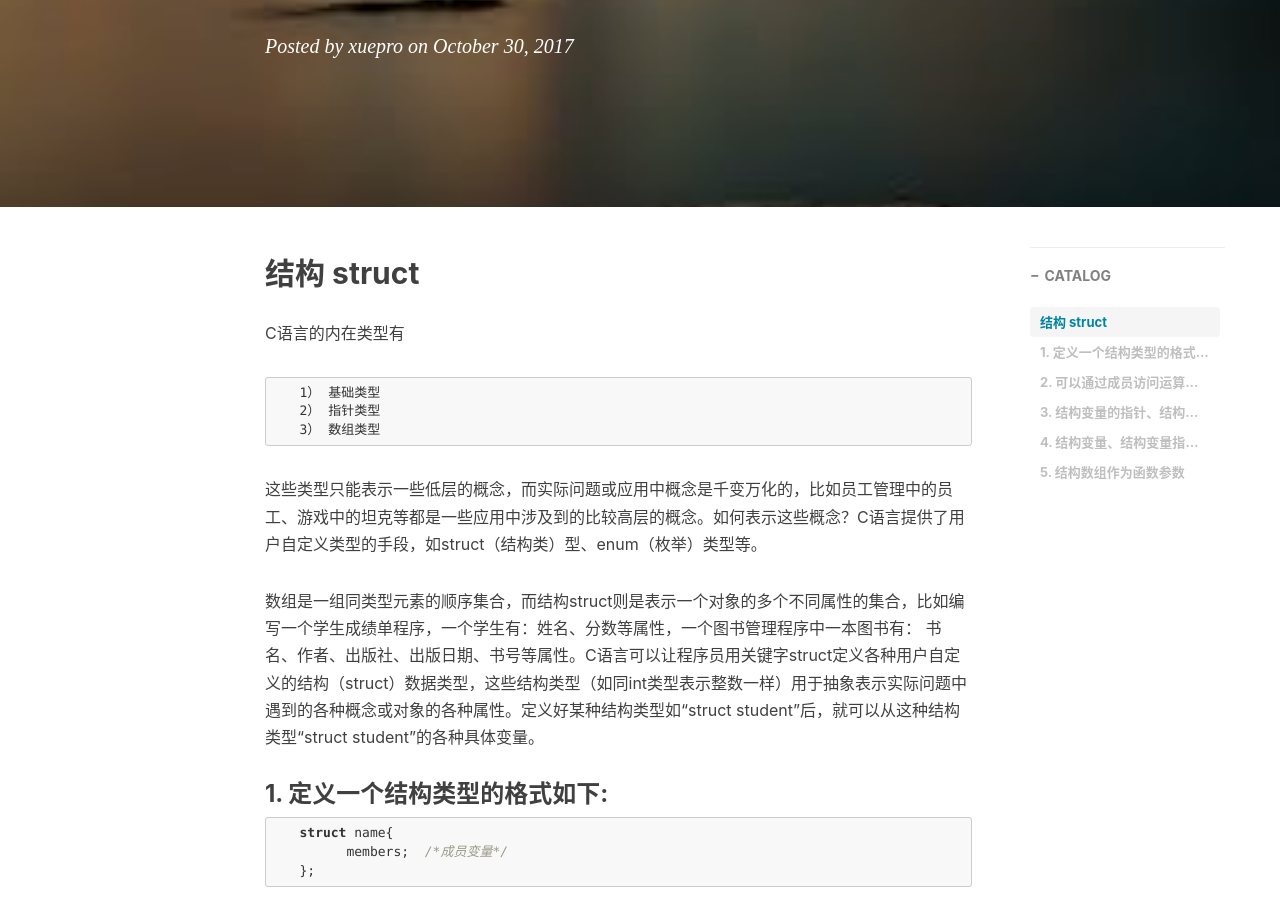
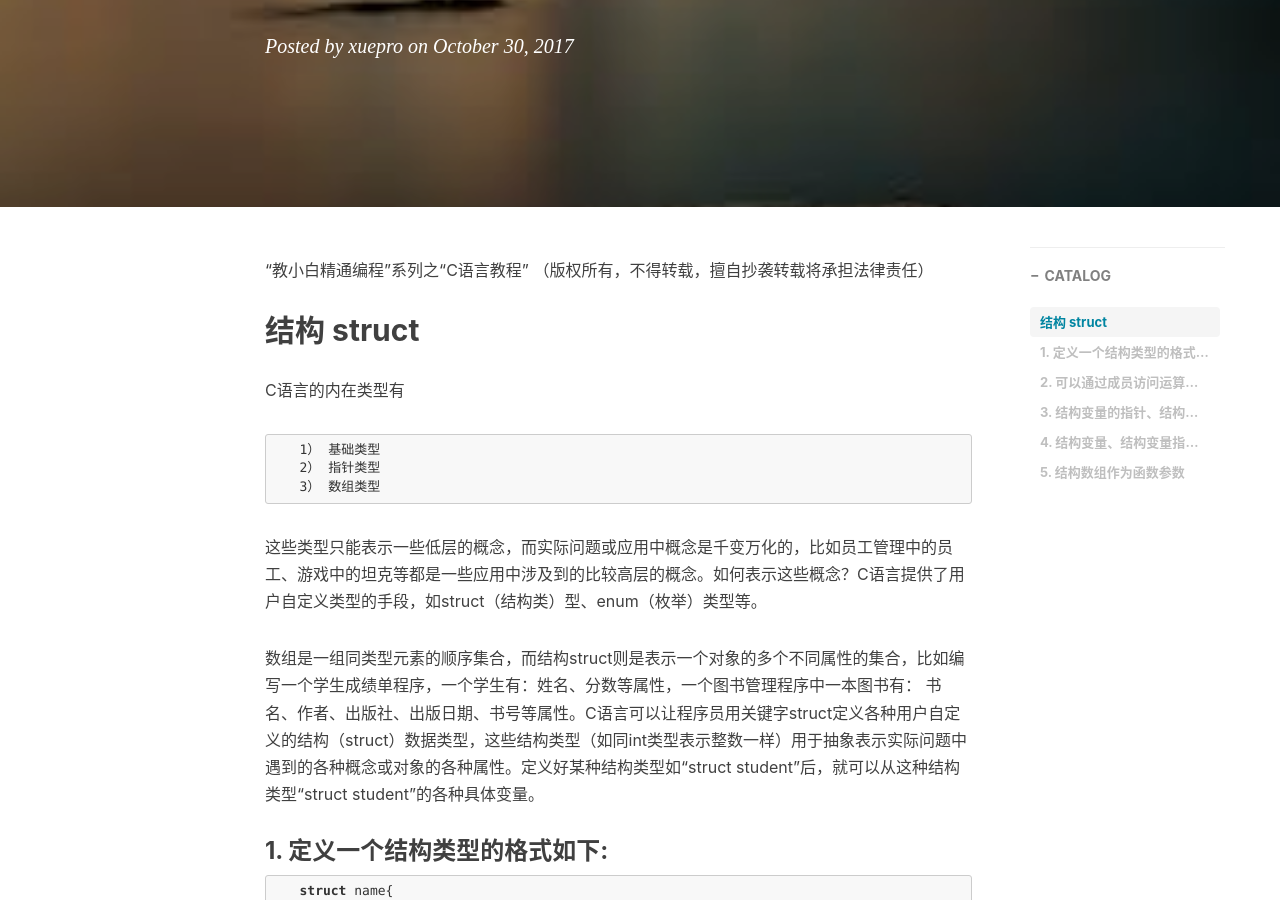
Before and after one commit to xuepro/xuepro.github.io, a Jekyll site: the page built from _posts/2017-10-30-8. C语言教程-结构.md, in a window 1280 px wide and 900 px high, scrolled down 316 px. Built offline with Jekyll 4.4.1, drawn with Linux system fonts in a browser that asks for light colours; nearby versions of some CDN libraries; comment, search, counter and statistics services are not loaded.

Commit message:
Update 2017-10-30-8. C语言教程-结构.md

```diff
--- a/_posts/2017-10-30-8. C语言教程-结构.md
+++ b/_posts/2017-10-30-8. C语言教程-结构.md
@@ -11,6 +11,7 @@ multilingual: true
 tags:
     - C
 ---
+“教小白精通编程”系列之“C语言教程” （版权所有，不得转载，擅自抄袭转载将承担法律责任）
 
 ## 结构 struct
 
```
